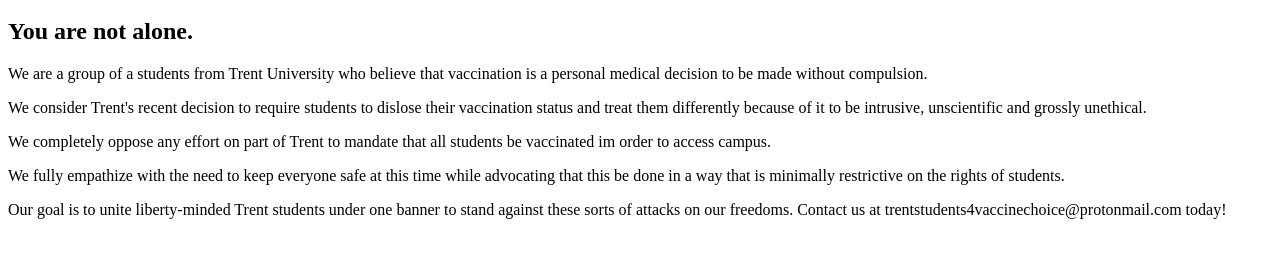
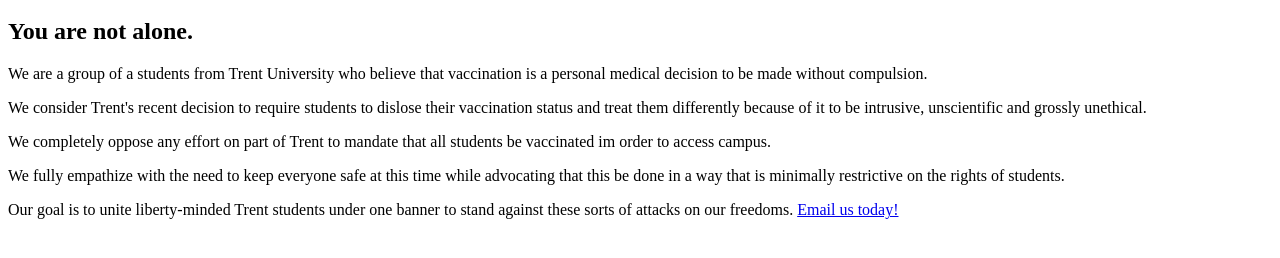
Before and after one commit to trentstudents4vaccinechoice/trentstudents4vaccinechoice.github.io, a plain HTML site: page index.html in a window 1280 px wide. Shown: the part 48-306 px from the top of the page. Drawn offline with Linux system fonts and the light colour scheme.

Commit message:
Update index.html

```diff
--- a/index.html
+++ b/index.html
@@ -7,6 +7,6 @@
 	<p> We consider Trent's recent decision to require students to dislose their vaccination status and treat them differently because of it to be intrusive, unscientific and grossly unethical. </p>
 	<p> We completely oppose any effort on part of Trent to mandate that all students be vaccinated im order to access campus. </p>
 	<p> We fully empathize with the need to keep everyone safe at this time while advocating that this be done in a way that is minimally restrictive on the rights of students. </p>
-	<p> Our goal is to unite liberty-minded Trent students under one banner to stand against these sorts of attacks on our freedoms. Contact us at trentstudents4vaccinechoice@protonmail.com today! </p>
+	<p> Our goal is to unite liberty-minded Trent students under one banner to stand against these sorts of attacks on our freedoms. <a href="mailto:trentstudents4vaccinechoice@protonmail.com">Email us today!</a></p>
 	</body>
 </html>
```
